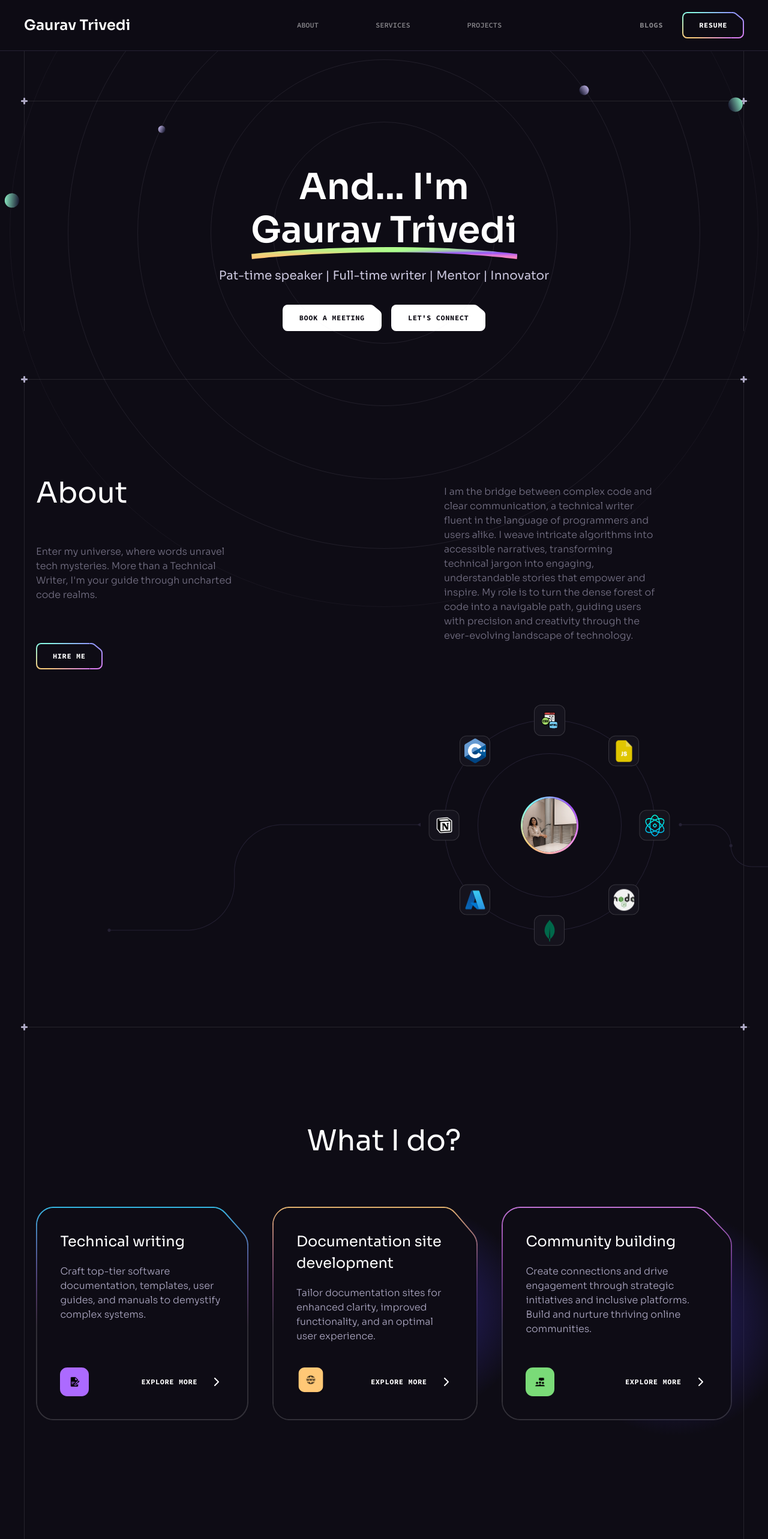
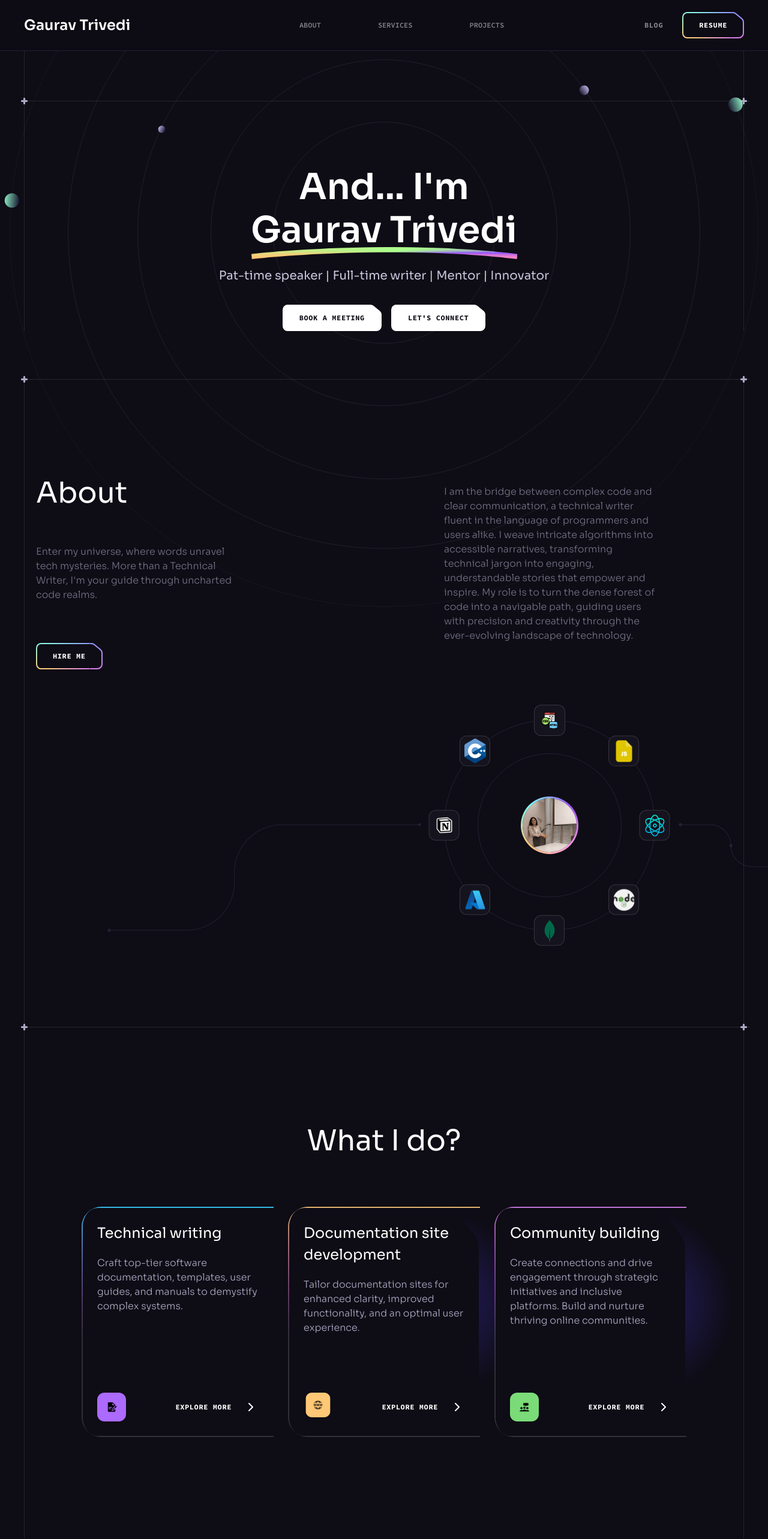
Before and after one commit to gautriv/gaurav.trivedi.io, a React (Vite) app: page / in a window 1280 px wide. Shown: the top 2566 px of the page at 60% size. Built offline with nearby package versions, Linux system fonts and the light colour scheme.

Commit message:
Updated pages

```diff
--- a/src/components/Header.jsx
+++ b/src/components/Header.jsx
@@ -72,7 +72,7 @@ const Header = () => {
           href="https://beingtechnicalwriter.com"
           className="button hidden mr-8 text-n-1/50 transition-colors hover:text-n-1 lg:block"
         >
-          Blogs
+          Blog
         </a>
         <Button
           target="_blank"
--- a/src/components/Services.jsx
+++ b/src/components/Services.jsx
@@ -1,7 +1,7 @@
 import { services } from "../constants";
 import Heading from "./Heading";
 import Section from "./Section";
-import Arrow from '../assets/svg/Arrow'
+import Arrow from '../assets/svg/Arrow';
 import { GradientLight } from "./design/Benefits";
 import ClipPath from '../assets/svg/ClipPath';
 
@@ -10,19 +10,20 @@ const Services = () => {
     <Section id="services" crosses>
       <div className="container relative z-2">
         <Heading
-            className="md:max-w-md lg:max-w-2xl"
+          className="md:max-w-md lg:max-w-2xl text-center mx-auto"
           title="What I do?"
         />
 
-            <div className="flex gap-10 mb-10">
+        <div className="flex flex-wrap justify-center gap-6 mb-10">
           {services.map((item) => (
             <div
-                    className="block relative p-0.5 bg-no-repeat bg-[length:100%_100%] md:max-w-[24rem]"
+              className="block relative p-0.5 bg-no-repeat bg-cover w-full sm:w-[48%] lg:w-[30%] xl:w-[24%] min-h-[24rem] max-w-xs flex-grow"
               style={{
                 backgroundImage: `url(${item.backgroundUrl})`,
               }}
-                    key={item.id}>
-                      <div className="relative z-2 flex flex-col min-h-[22rem] p-[2.4rem] pointer-events-none">
+              key={item.id}
+            >
+              <div className="relative z-2 flex flex-col h-full p-6 pointer-events-none">
                 <h5 className="h5 mb-5">{item.title}</h5>
                 <p className="body-2 mb-6 text-n-3">{item.text}</p>
                 <div className="flex items-center mt-auto">
@@ -43,12 +44,9 @@ const Services = () => {
 
               <div
                 className="absolute inset-0.5 bg-n-8"
-              style={{ clipPath: "url(#benefits)"}}>
-
-              </div>
-
+                style={{ clipPath: "url(#benefits)" }}
+              />
               <ClipPath />
-
             </div>
           ))}
         </div>
--- a/src/constants/index.js
+++ b/src/constants/index.js
@@ -48,8 +48,8 @@ import {
     },
     {
       id: "3",
-      title: "Blogs",
-      url: "#blogs",
+      title: "Blog",
+      url: "#blog",
       onlyMobile: true,
     },
     {
```
Lines whose indentation alone changed are shown as unchanged.
